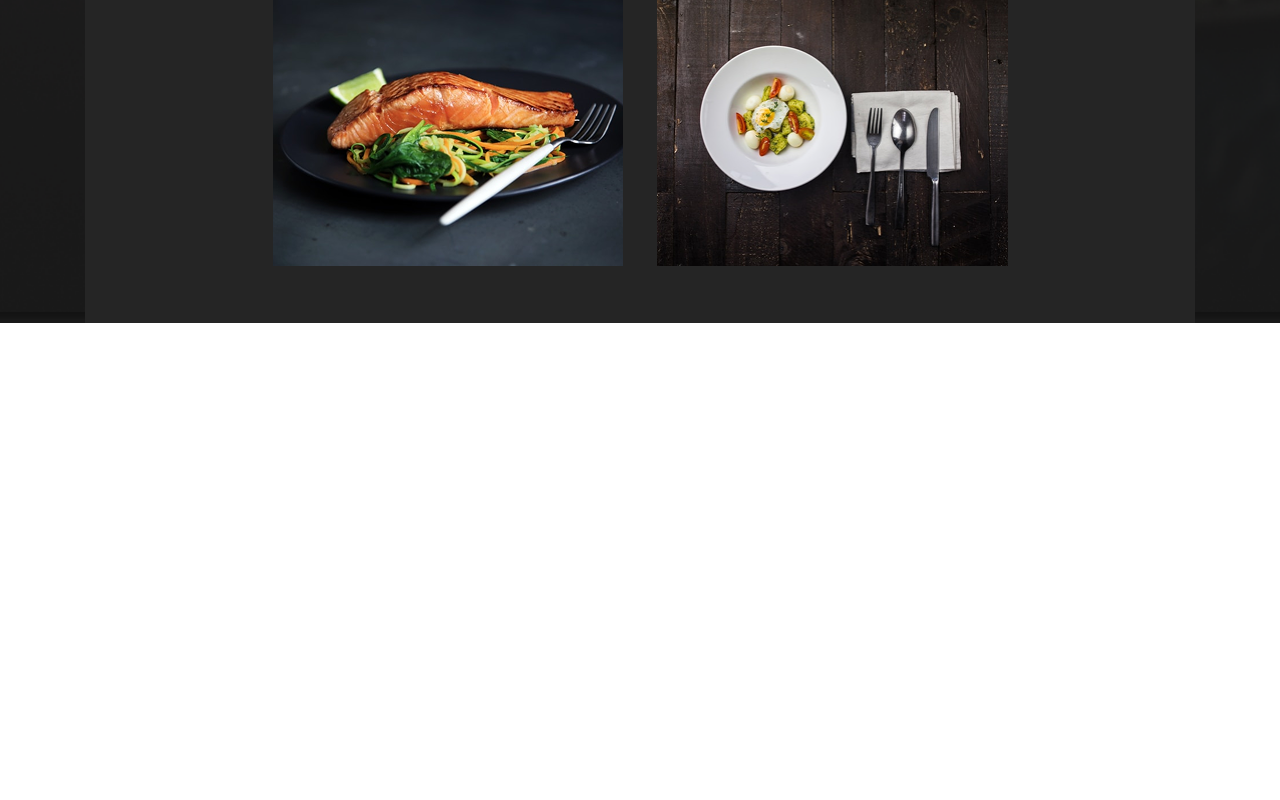
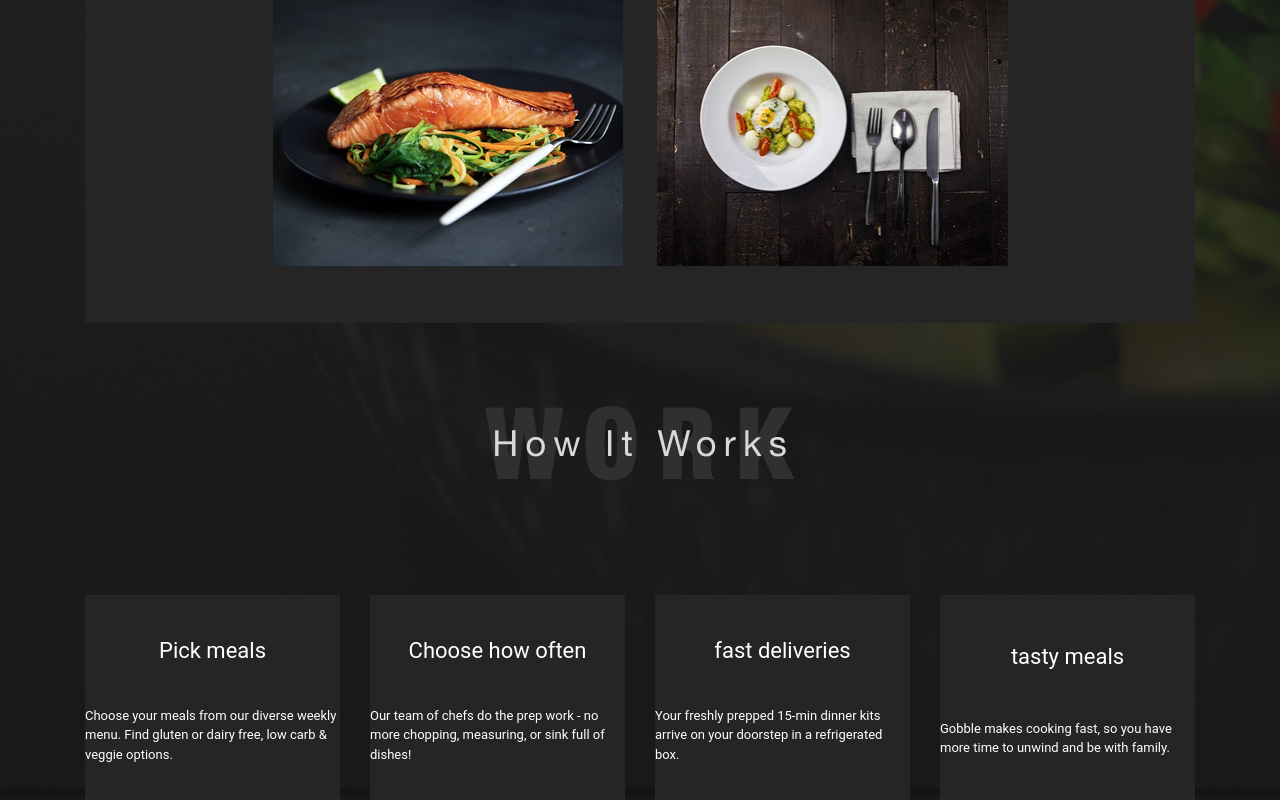
Before and after one commit to OsmanovAnar/Healty-food, a React (Vite) app: page / in a window 1280 px wide. Shown: the part 1164-1964 px from the top of the page. Before the commit the page ends 1487 px from the top, so only its background shows below. Built offline with nearby package versions, Linux system fonts and the light colour scheme.

Commit message:
Добавление третьей секции

```diff
--- a/src/main/sections/Section-2.tsx
+++ b/src/main/sections/Section-2.tsx
@@ -2,7 +2,7 @@ import SwiperSection from "./Swiper"
 
 const Section2 = () => {
   return (
-    <div className="flex h-[736px] w-[1110px] flex-col items-center justify-around bg-[#252525]">
+    <section className="flex h-[736px] w-[1110px] flex-col items-center justify-around bg-[#252525]">
       <div className="flex items-center justify-center">
         <img
           className="absolute z-20"
@@ -17,7 +17,7 @@ const Section2 = () => {
       </div>
 
       <SwiperSection />
-    </div>
+    </section>
   )
 }
 
--- /dev/null
+++ b/src/main/sections/card.tsx
@@ -0,0 +1,36 @@
+const Cards = () => {
+  return (
+    <div className="flex gap-[30px]">
+      <div className="flex h-[208px] w-[255px] cursor-pointer flex-col items-center justify-evenly bg-[#252525] hover:bg-[#34C759]">
+        <h3 className="text-[22px]">Pick meals</h3>
+        <p className="text-[13px]">
+          Choose your meals from our diverse weekly menu. Find gluten or dairy
+          free, low carb & veggie options.
+        </p>
+      </div>
+      <div className="flex h-[208px] w-[255px] cursor-pointer flex-col items-center justify-evenly bg-[#252525] hover:bg-[#34C759]">
+        <h3 className="text-[22px]">Choose how often</h3>
+        <p className="text-[13px]">
+          Our team of chefs do the prep work - no more chopping, measuring, or
+          sink full of dishes!
+        </p>
+      </div>
+      <div className="flex h-[208px] w-[255px] cursor-pointer flex-col items-center justify-evenly bg-[#252525] hover:bg-[#34C759]">
+        <h3 className="text-[22px]">fast deliveries</h3>
+        <p className="text-[13px]">
+          Your freshly prepped 15-min dinner kits arrive on your doorstep in a
+          refrigerated box.
+        </p>
+      </div>
+      <div className="flex h-[208px] w-[255px] cursor-pointer flex-col items-center justify-evenly bg-[#252525] hover:bg-[#34C759]">
+        <h3 className="text-[22px]">tasty meals</h3>
+        <p className="text-[13px]">
+          Gobble makes cooking fast, so you have more time to unwind and be with
+          family.
+        </p>
+      </div>
+    </div>
+  )
+}
+
+export default Cards
--- a/src/main/sections/main.tsx
+++ b/src/main/sections/main.tsx
@@ -1,11 +1,15 @@
 import Section1 from './section-1'
 import Section2 from './Section-2'
+import Section3 from './section-3'
 
 const Main = () => {
   return (
     <main className="flex flex-col justify-center items-center">
       <Section1 />
       <Section2 />
+      <Section3 />
+
+
     </main>
   )
 }
--- /dev/null
+++ b/src/main/sections/section-3.tsx
@@ -0,0 +1,15 @@
+import Cards from "./card"
+
+const Section3 = () => {
+  return (
+    <section className="h-[480px] w-[1110px] flex flex-col items-center justify-between">
+      <div className="flex items-center justify-center h-[240px]">
+        <img className="" src="/public/WORK.png" alt="" />
+        <img className="absolute" src="/public/HowItWorks.png" alt="" />
+      </div>
+      <Cards />
+    </section>
+  )
+}
+
+export default Section3
```
Also changed, not shown: public/HowItWorks.png (added), public/WORK.png (added).
